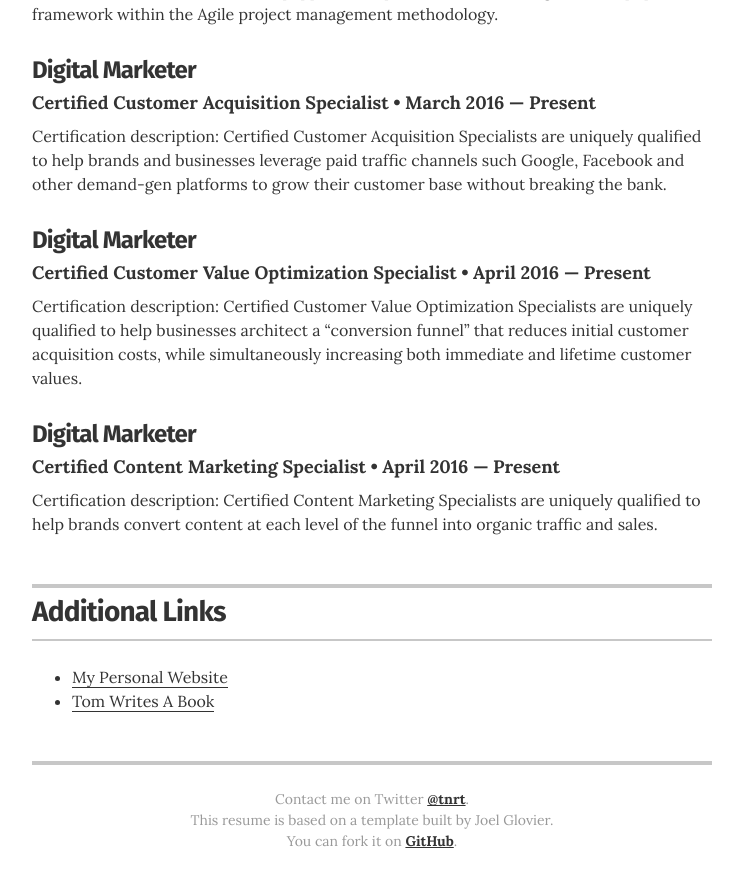
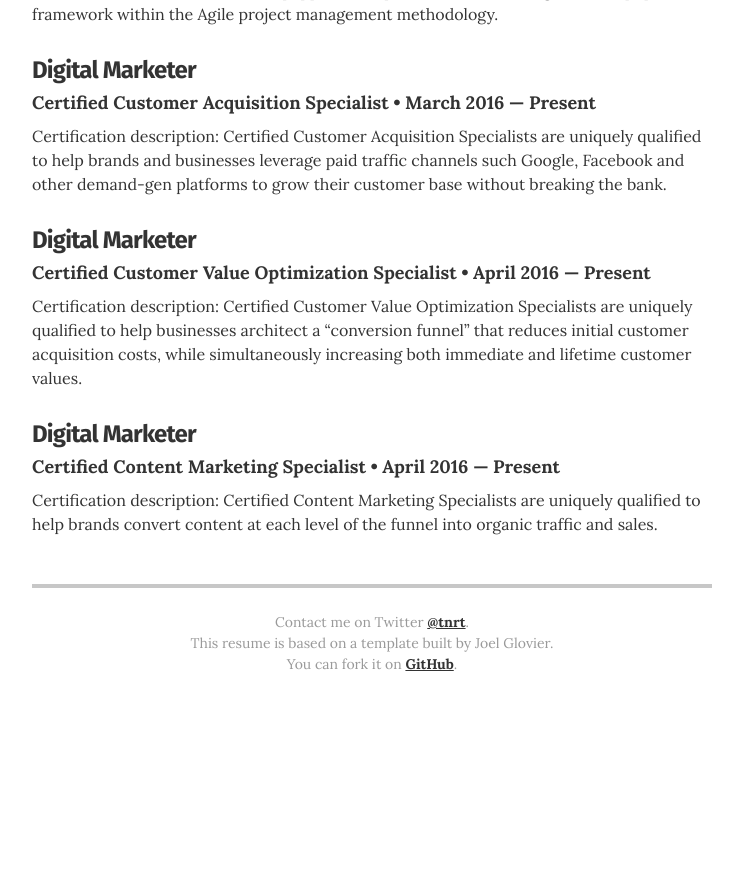
Before and after one commit to tnrt/tnrt-resume, a Jekyll site: the page built from index.html, in a window 1280 px wide and 900 px high, scrolled down 3225 px. Shown: the top 887 px of the window, without its empty margins (268-1011 px from the left). Built offline with Jekyll 4.4.1, drawn with Linux system fonts in a browser that asks for light colours; after the commit the page ends 3948 px from its top, so only the background shows below that; some of the changed lines change nothing that is shown.

Commit message:
Update _config.yml

```diff
--- a/_config.yml
+++ b/_config.yml
@@ -28,7 +28,7 @@
 # resume_section_projects:        true
 resume_section_skills:          true
 # resume_section_recognition:     true
-resume_section_links:           true
+# resume_section_links:           true
 resume_section_associations:    true
 
 # Resume social links
```
